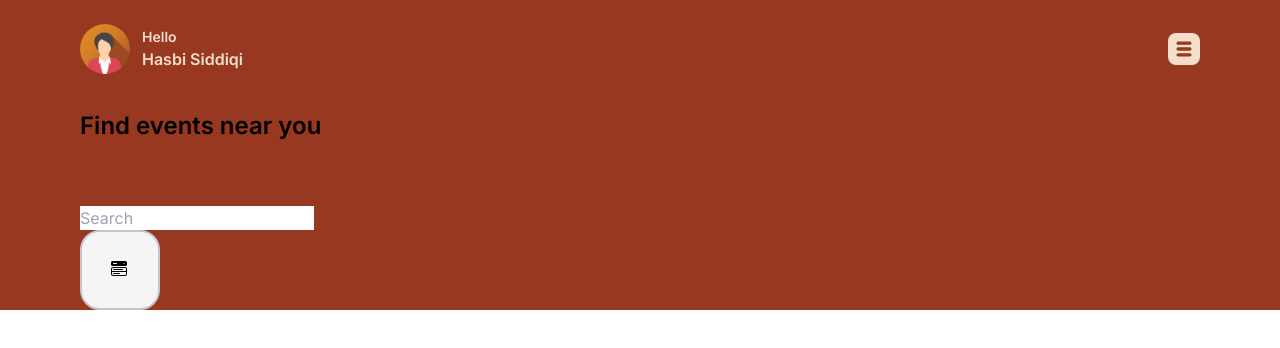
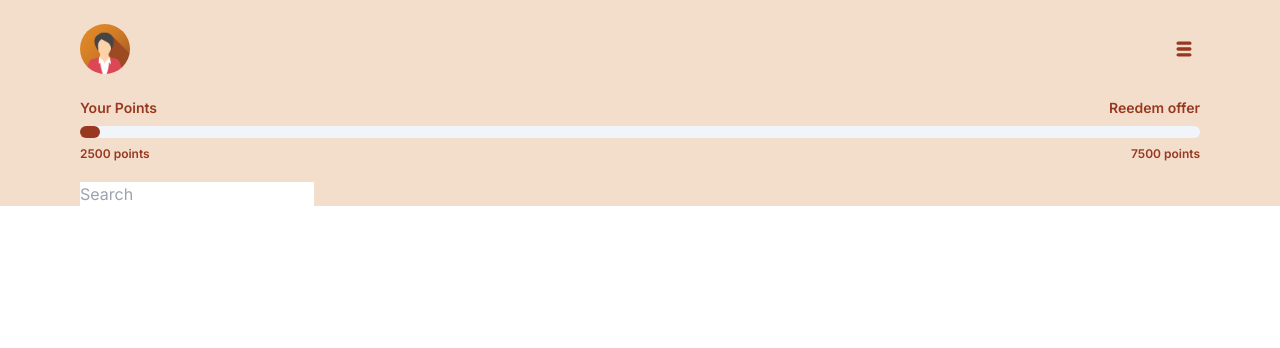
Before and after one commit to hsbysddq/folklorism, a Next.js app: page / in a window 1280 px wide. Shown: the top 348 px of the page. Built offline with nearby package versions, Linux system fonts and the light colour scheme.

Commit message:
Create progress point desaign

```diff
--- a/app/components/Hero.tsx
+++ b/app/components/Hero.tsx
@@ -2,19 +2,15 @@ import React from "react"
 import Navbar from "./Navbar"
 import SearchForm from "./SearchForm"
 import Category from "./Category/Category"
+import ProgressPoint from "./ProgressPoint"
 
 const Hero = () => {
   return (
-    <div className="bg-[#983820]">
+    <div className="bg-[#F3DECC]">
       <Navbar />
       <div className="container">
-        <div className="tagline w-5/12">
-          <h1 className="text-2xl text-int font-semibold pt-3 pb-16">
-            Find events near you
-          </h1>
-        </div>
+        <ProgressPoint />
         <SearchForm />
-        <Category />
       </div>
     </div>
   )
--- /dev/null
+++ b/app/components/ProgressPoint.tsx
@@ -0,0 +1,23 @@
+import React from "react"
+
+const ProgressPoint = () => {
+  return (
+    <div>
+      <div className="flex justify-between text-sm font-semibold pb-2 text-[#983820]">
+        <p>Your Points</p>
+        <p>Reedem offer</p>
+      </div>
+
+      <div className="progress-loader bg-slate-100 rounded-lg">
+        <div className="progress w-5 h-3 rounded-lg bg-[#983820]"></div>
+      </div>
+
+      <div className="flex justify-between text-xs font-semibold pt-2 text-[#983820] pb-5">
+        <p>2500 points</p>
+        <p>7500 points</p>
+      </div>
+    </div>
+  )
+}
+
+export default ProgressPoint
```
